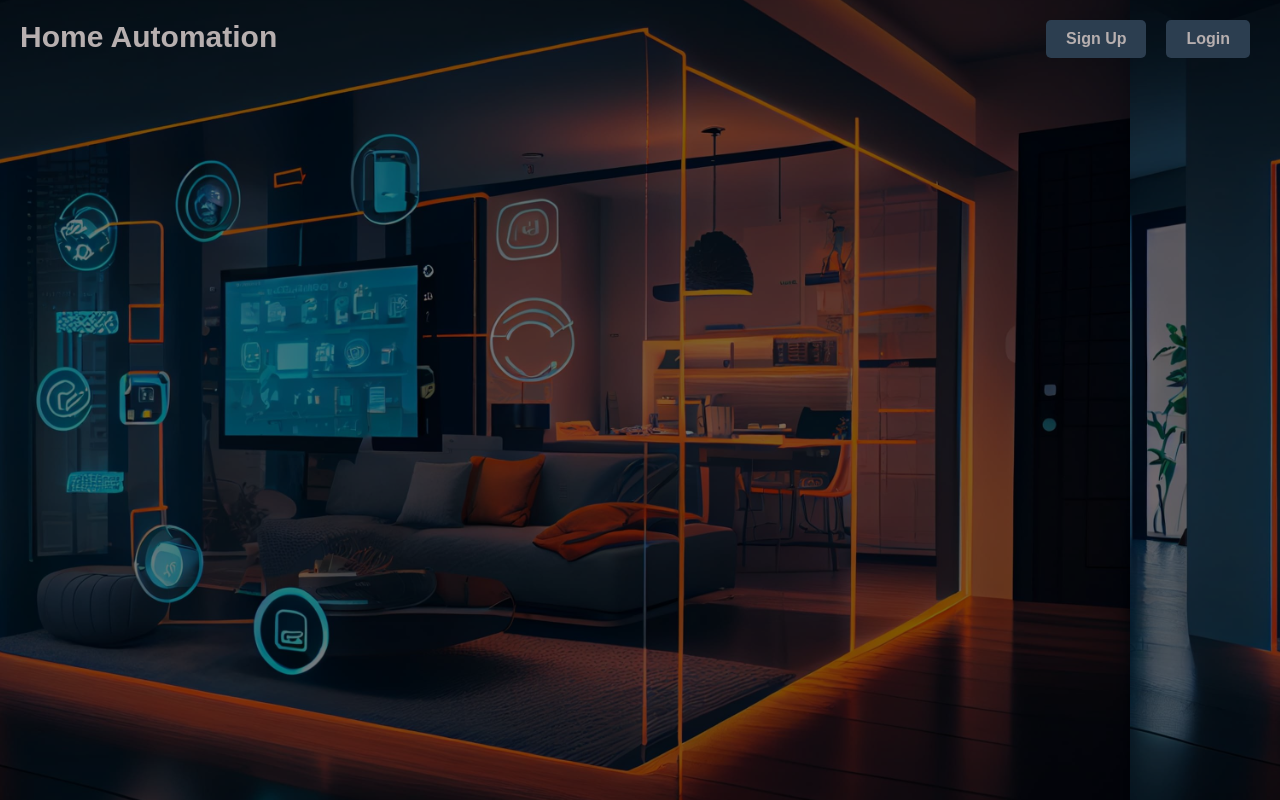
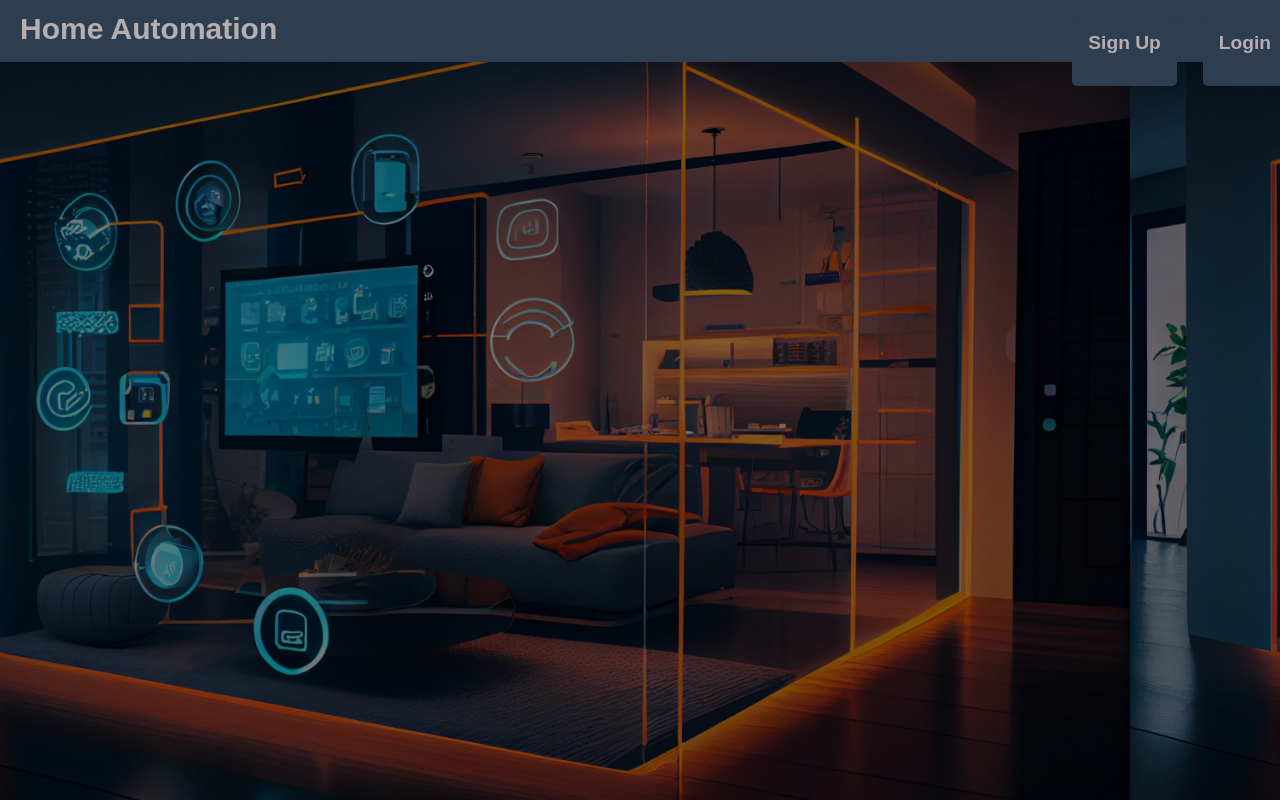
Before and after one commit to anggeching/home-control, a PHP site: page / in a window 1280 px wide. Run offline with PHP 8.4, Linux system fonts and the light colour scheme.

Commit message:
navbar index

```diff
--- a/css/indexstyle.css
+++ b/css/indexstyle.css
@@ -1,9 +1,12 @@
-body {
-    font-family: Arial, sans-serif;
-    text-align: center;
+/* Reset some default styles */
+body, h1, p, ul, li {
     margin: 0;
     padding: 0;
-    background-color: #f4f4f4;
+    box-sizing: border-box;
+}
+
+body {
+    font-family: 'Arial', sans-serif;
     background-image: linear-gradient(rgba(0, 0, 0, 0.5), rgba(0, 0, 0, 0.5)), url('../assets/img/background3.jpg');
     background-size: cover;
     background-position: -150px center;
@@ -14,8 +17,82 @@ body {
     align-items: center;
     min-height: 100vh;
     position: relative;
+    color: #333;
+    line-height: 1.6;
 }
 
+/* Navigation styling */
+nav {
+    background-color: #2c3e50;
+    padding: 1rem;
+    width: 100%;
+    position: fixed; /* Fixed position to stay on top */
+    top: 0;
+    left: 0;
+    display: flex;
+    justify-content: space-between; /* Space between items */
+    align-items: center; /* Center align items vertically */
+    z-index: 1000; /* Ensure the nav is above other content */
+    height: 30px; /* Set height of the navbar */
+}
+
+nav h2 {
+    position: absolute;
+    top: -20px;
+    left: 20px;
+    font-size: 30px;
+    color: #b7afaf;
+}
+
+nav ul {
+    list-style: none;
+    display: flex;
+    margin: 0;
+    padding: 0;
+}
+
+nav ul li {
+    margin-left: 1rem; /* Space between list items */
+}
+
+nav ul li a {
+    color: #b7afaf;
+    text-decoration: none;
+    font-size: 1.2rem;
+    font-weight: bold;
+    padding: 0.5rem 1rem;
+    transition: background-color 0.3s ease;
+}
+
+nav ul li a:hover {
+    background-color: #34495e;
+    border-radius: 5px;
+}
+
+/* Button styling */
+.button {
+    display: inline-block;
+    padding: 0.5rem 1rem;
+    border: none;
+    border-radius: 5px;
+    font-size: 1.2rem;
+    text-decoration: none;
+    color: #b7afaf;
+    background-color: #2c3e50; /* Button background color */
+    cursor: pointer;
+    font-weight: bold;
+    transition: background-color 0.3s ease;
+    margin-left: 0.5rem; /* Reduced space between buttons */
+    height: 10px; /* Set height of the buttons to match the navbar */
+    line-height: 1px; /* Vertically center text in the buttons */
+}
+
+.button:hover {
+    background-color: #34495e; /* Darker color on hover */
+    border-radius: 5px;
+}
+
+/* Dialog Box Styling */
 .dialog-box {
     display: none;
     position: fixed;
@@ -44,12 +121,14 @@ body {
     background-color: #2c3e50;
     color: #e7e2e2;
     cursor: pointer;
+    transition: background-color 0.3s ease;
 }
 
 .dialog-box button:hover {
     background-color: #496a90;
 }
 
+/* Button Styling */
 .buttons {
     position: absolute;
     top: 20px;
@@ -60,36 +139,26 @@ body {
 
 .button {
     display: inline-block;
-    padding: 10px 20px;
-    margin: 0 10px;
+    padding: 0.5rem 1rem; /* Adjusted padding */
+    margin: 0 5px; /* Adjusted spacing between buttons */
     border: none;
     border-radius: 5px;
-    font-size: 16px;
+    font-size: 1.2rem; /* Adjusted font size */
     text-decoration: none;
-    color: #333;
+    color: #b7afaf; /* Text color */
+    background-color: #2c3e50; /* Button background color */
     cursor: pointer;
+    font-weight: bold;
+    transition: background-color 0.3s ease;
+    height: 50px; /* Set height of the buttons to match the navbar */
+    line-height: 30px; /* Vertically center text in the buttons */
 }
 
-h2 {
-    position: absolute;
-    top: -5px;
-    left: 20px;
-    font-size: 30px;
-    color: #b7afaf;
+.button:hover {
+    background-color: #34495e; /* Consistent with nav hover styling */
 }
 
-.sign-up {
-    background-color: #2c3e50;
-    color: #b7afaf;
-    font-weight: bold;
-}
-
-.log-in {
-    background-color: #2c3e50;
-    color: #b7afaf;
-    font-weight: bold;
-}
-
+/* Form Container Styling */
 .form-container {
     display: none;
     position: absolute;
@@ -100,6 +169,7 @@ h2 {
     padding: 40px;
     box-shadow: 0 0 10px rgba(0, 0, 0, 0.5);
     width: 400px;
+    text-align: center;
 }
 
 form {
@@ -129,6 +199,7 @@ button {
     background-color: #2c3e50;
     color: #e7e2e2;
     cursor: pointer;
+    transition: background-color 0.3s ease;
 }
 
 button:hover {
--- a/front-end/home.php
+++ b/front-end/home.php
@@ -10,7 +10,7 @@
 ?>
 <html lang="en">
 <head>
-    <title>Home Control</title>
+    <title>SmartHome Control</title>
     <link rel="stylesheet" href="../css/style.css">
 </head>
 <body>
--- a/index.php
+++ b/index.php
@@ -13,12 +13,14 @@ session_start();
 <body>
 
     <div class="container">
+        <nav>
         <h2>Home Automation</h2>
+        <ul>
         <div class="buttons">
-            <a class="button sign-up" href="#" id="signUpBtn">Sign Up</a>
-            <a class="button log-in" href="#" id="logInBtn">Login</a>
-        </div>
-    </div>
+            <li><a class="button sign-up" href="#" id="signUpBtn">Sign Up</a></li>
+            <li><a class="button log-in" href="#" id="logInBtn">Login</a></li>
+        </ul>
+    </nav>
 
     <?php if(isset($_SESSION['message'])): ?>
         <script>
```
